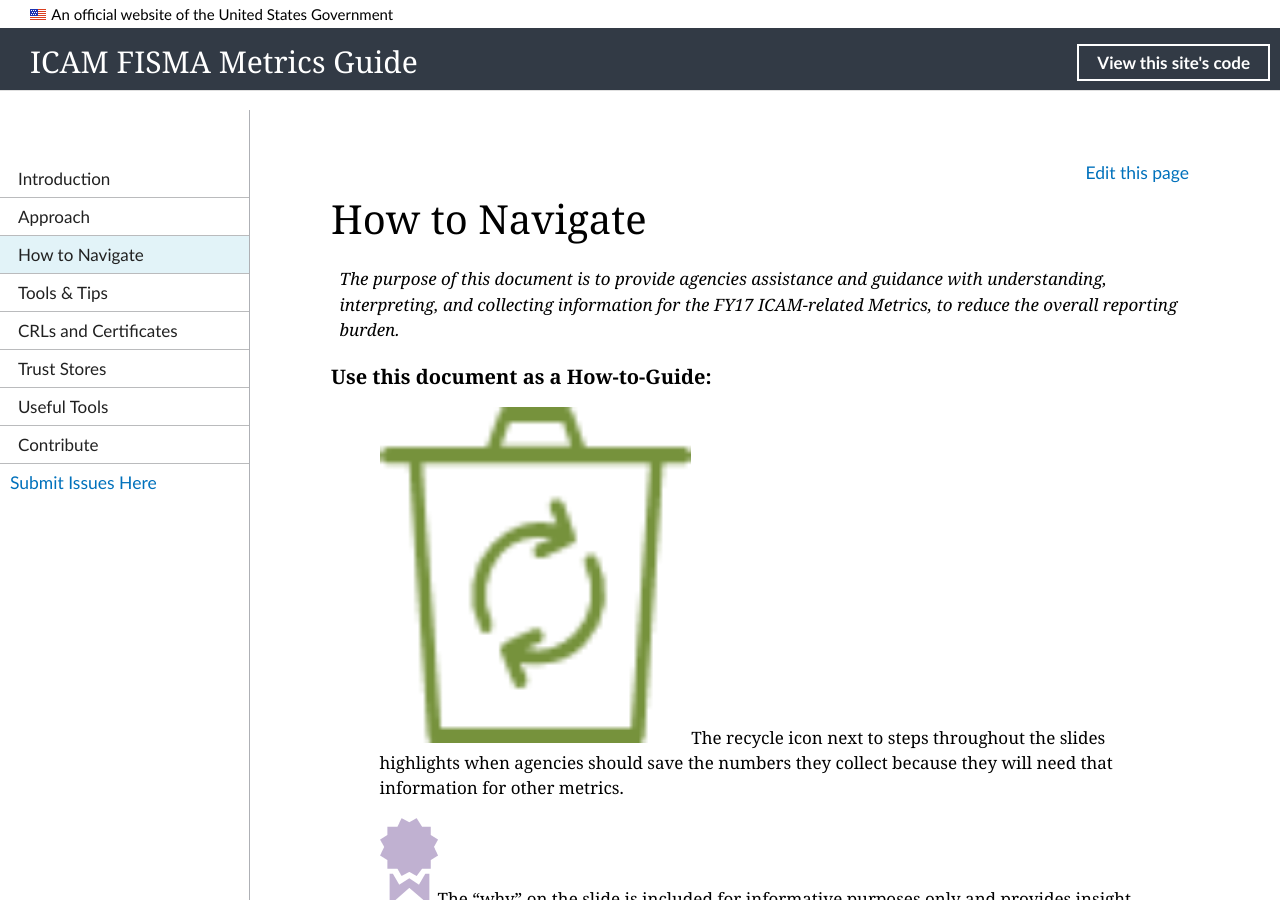
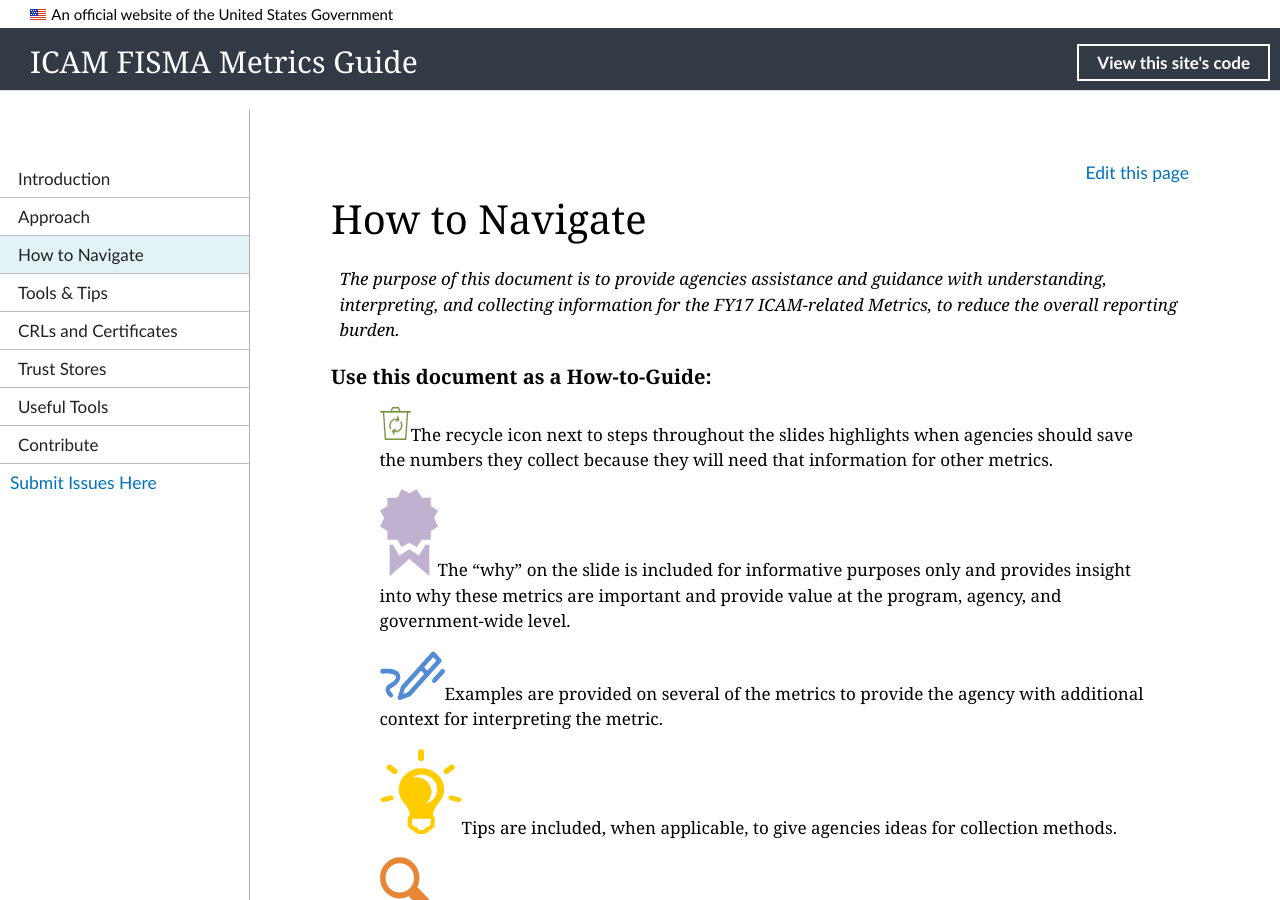
Before and after one commit to GSA/icam-fisma, a Jekyll site: the page built from pages/navigation.md, in a window 1280 px wide and 900 px high. Built offline with Jekyll 4.4.1, drawn with Linux system fonts in a browser that asks for light colours; nearby versions of some CDN libraries.

Commit message:
Update navigation.md

```diff
--- a/pages/navigation.md
+++ b/pages/navigation.md
@@ -6,7 +6,7 @@ permalink: /navigation
 *The purpose of this document is to provide agencies assistance and guidance with understanding, interpreting, and collecting information for the FY17 ICAM-related Metrics, to reduce the overall reporting burden.*
 ### Use this document as a How-to-Guide:
 
->![Recycle logo](img/recycle.png){:style="width:40%;"}The recycle icon next to steps throughout the slides highlights when agencies should save the numbers they collect because they will need that information for other metrics.
+>![Recycle logo](img/recycle.png){:style="width:4%;"}The recycle icon next to steps throughout the slides highlights when agencies should save the numbers they collect because they will need that information for other metrics.
 
 >![Ribbon logo](img/ribbon.png)The “why” on the slide is included for informative purposes only and provides insight into why these metrics are important and provide value at the program, agency, and government-wide level.
 
```
